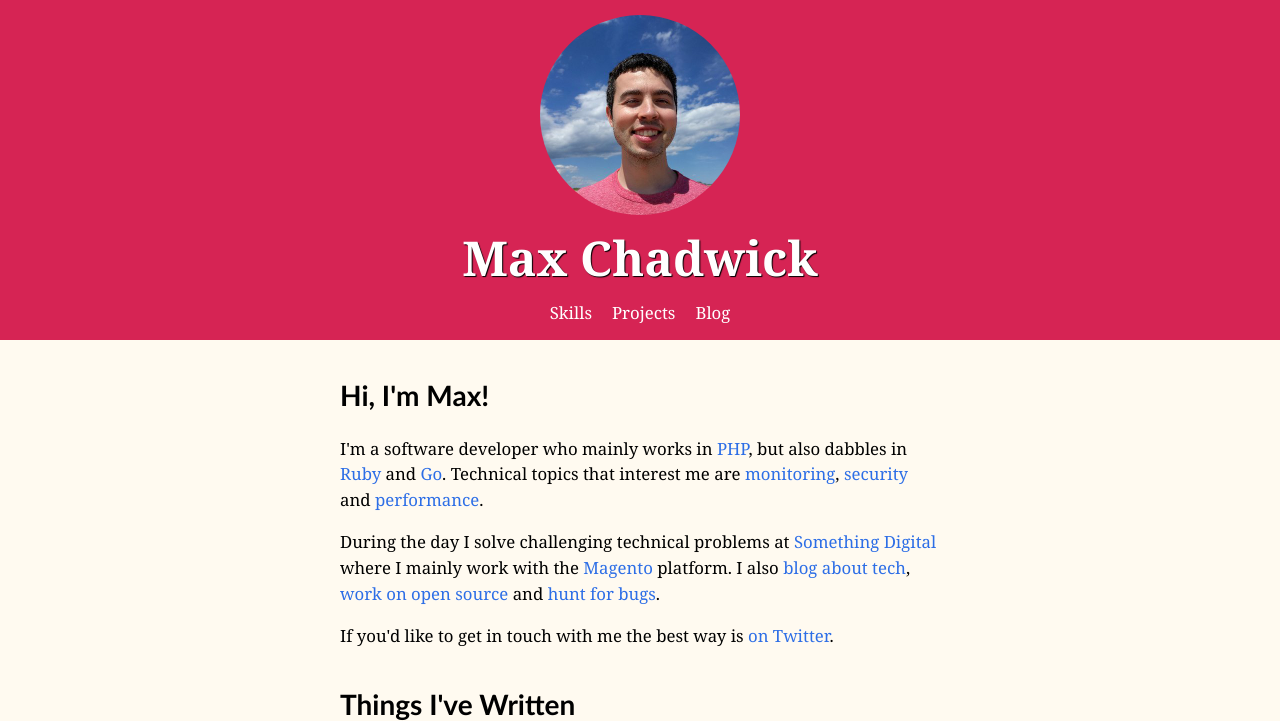
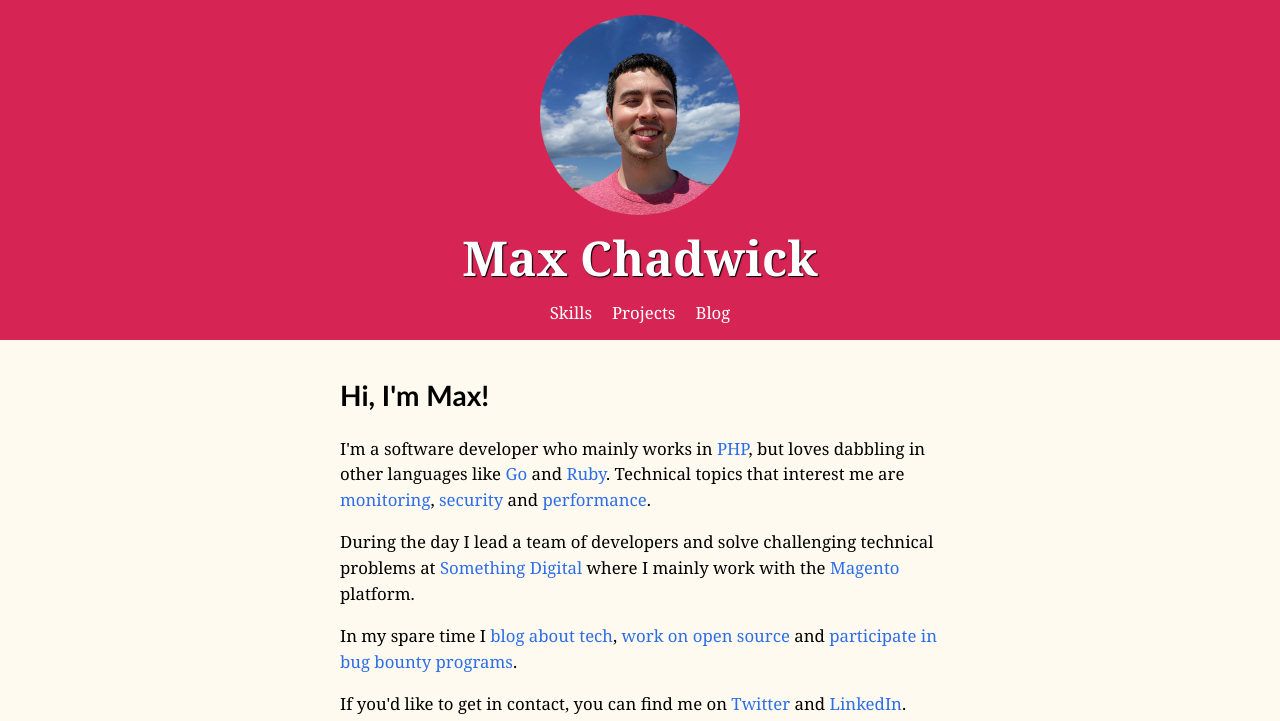
Before and after one commit to mpchadwick/mpchadwick.github.io, a Jekyll site: the page built from index.html, in a window 1280 px wide and 900 px high, cut to the strip 0-721 px from the top of the window. Built offline with Jekyll 4.4.1, drawn with Linux system fonts in a browser that asks for light colours.

Commit message:
Update bio a bit

```diff
--- a/_includes/bio.html
+++ b/_includes/bio.html
@@ -9,6 +9,10 @@
 {% else %}
 	</strong></p>
 {%endif%}
-<p>I'm a software developer who mainly works in <a href="{{ site.baseurl }}/tags/#php">PHP</a>, but also dabbles in <a href="{{ site.baseurl }}/tags/#ruby">Ruby</a> and <a href="{{ site.baseurl }}/tags/#go">Go</a>. Technical topics that interest me are <a href="{{ site.baseurl }}/tags/#monitoring">monitoring</a>, <a href="{{ site.baseurl }}/tags/#security">security</a> and <a href="{{ site.baseurl }}/tags/#performance">performance</a>.</p>
-<p>During the day I solve challenging technical problems at <a href="https://www.somethingdigital.com/">Something Digital</a> where I mainly work with the <a href="{{ site.baseurl }}/tags/#magento">Magento</a> platform. I also <a href="{{ site.baseurl }}/blog">blog about tech</a>, <a href="https://github.com/mpchadwick">work on open source</a> and <a href="https://bugcrowd.com/mpchadwick">hunt for bugs</a>.</p>
-<p>If you'd like to get in touch with me the best way is <a href="https://twitter.com/maxpchadwick">on Twitter</a>.</p>
+<p>I'm a software developer who mainly works in <a href="{{ site.baseurl }}/tags/#php">PHP</a>, but loves dabbling in other languages like <a href="{{ site.baseurl }}/tags/#go">Go</a> and <a href="{{ site.baseurl }}/tags/#ruby">Ruby</a>. Technical topics that interest me are <a href="{{ site.baseurl }}/tags/#monitoring">monitoring</a>, <a href="{{ site.baseurl }}/tags/#security">security</a> and <a href="{{ site.baseurl }}/tags/#performance">performance</a>.</p>
+
+<p>During the day I lead a team of developers and solve challenging technical problems at <a href="https://www.somethingdigital.com/">Something Digital</a> where I mainly work with the <a href="{{ site.baseurl }}/tags/#magento">Magento</a> platform.</p>
+
+<p>In my spare time I <a href="{{ site.baseurl }}/blog">blog about tech</a>, <a href="https://github.com/mpchadwick">work on open source</a> and <a href="https://bugcrowd.com/mpchadwick">participate in bug bounty programs</a>.</p>
+
+<p>If you'd like to get in contact, you can find me on <a href="https://twitter.com/maxpchadwick">Twitter</a> and <a href="https://www.linkedin.com/in/mpchadwick/">LinkedIn</a>.</p>
```
